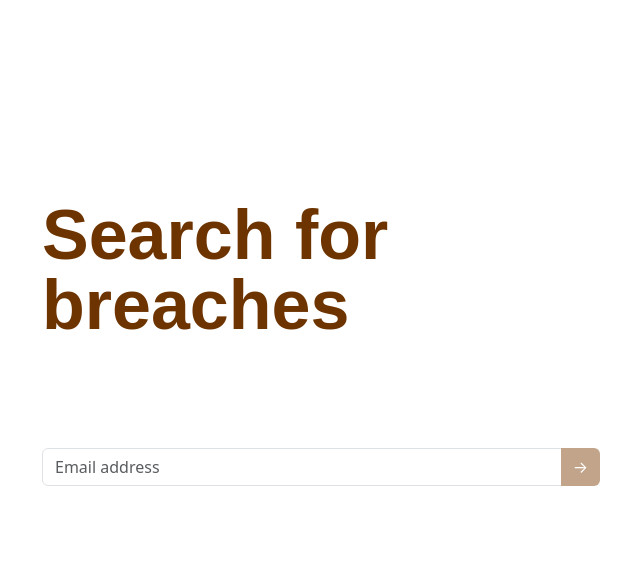
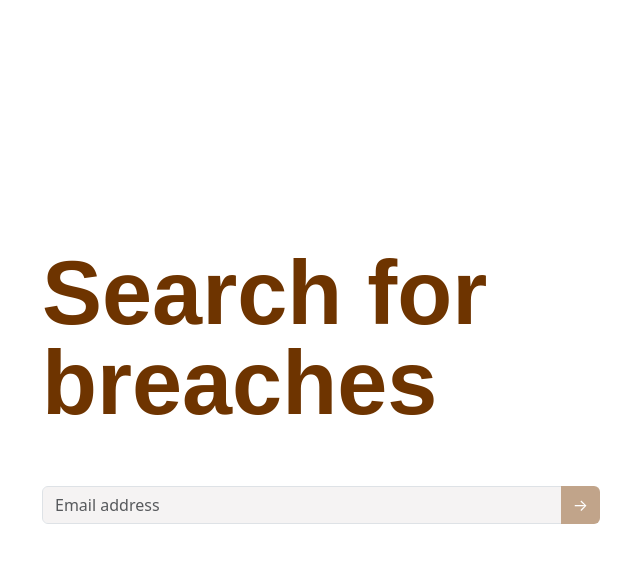
Before and after one commit to WSU-4110/PasswordLeakNotifier, a Flask app: page / in a window 1280 px wide. Shown: the top 563 px of the page, without its empty margins (40-680 px from the left). Run offline with Flask 3, Linux system fonts and the light colour scheme.

Commit message:
script.js now scrolls results div into view when it appears, and fixed error where an empty input was considered a valid email

```diff
--- a/static/script.js
+++ b/static/script.js
@@ -4,10 +4,12 @@ document.getElementById("emailForm").addEventListener("submit", function (event)
     event.preventDefault();
 
     const emailInput = document.getElementById("emailInput");
+    const emailValue = emailInput.value.trim();
     const results = document.getElementById("results");
 
-    if (emailInput.checkValidity()){
+    if (emailInput.checkValidity() && emailValue !== ""){
         results.classList.remove("d-none");
+        results.scrollIntoView({ behavior: 'smooth' });
 
     } else {
         console.log("Invalid email.")
--- a/static/styles.css
+++ b/static/styles.css
@@ -10,18 +10,19 @@
 
 .form-label{
     color: #6e3400;
-    font-size: 70px;
+    font-size: 90px;
     line-height: 1.0;
+    margin-top: 200px;
 }
 
 .input-group {
-    margin-top: 100px;
+    margin-top: 50px;
 }
 
-#emailForm {
-    margin-top: 200px;
+#emailInput {
+    background-color: #f5f3f3;
 }
 
 #results {
-    margin-top: 200px;
+    margin-top: 400px;
 }
```
